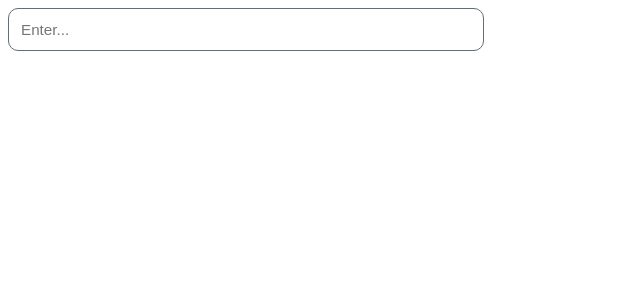
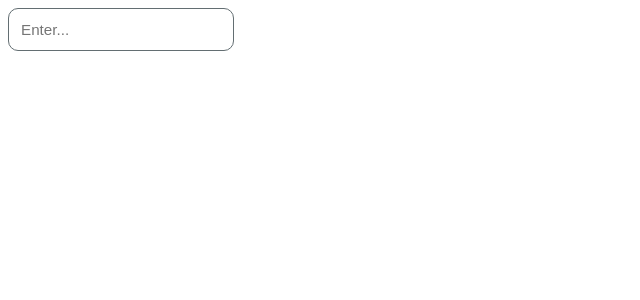
Before and after one commit to wahsandaruwan/memories_app_frontend, a JavaScript app: page / in a window 1280 px wide. Shown: the top 300 px of the page, without its empty margins (0-640 px from the left). Built offline with nearby package versions, Linux system fonts and the light colour scheme; the HTML template or start-up script is replaced by a standard one.

Commit message:
Code updated

```diff
--- a/src/App.js
+++ b/src/App.js
@@ -3,7 +3,9 @@ import InputBox from "./Components/Elements/InputBox";
 const App = () => {
   return (
     <>
-      <InputBox />
+      <div>
+        <InputBox />
+      </div>
     </>
   )
 }
--- a/src/Components/Elements/InputBox.js
+++ b/src/Components/Elements/InputBox.js
@@ -12,8 +12,7 @@ const InputBox = ({ inputType, inputValue, inputPlaceholder }) => {
 // Basic styling
 const style = {
     backgroundColor: "#ffffff",
-    width: "100%",
-    maxWidth: "450px",
+    minWidth: "200px",
     padding: "12px",
     fontSize: "0.95rem",
     outline: "none",
```
